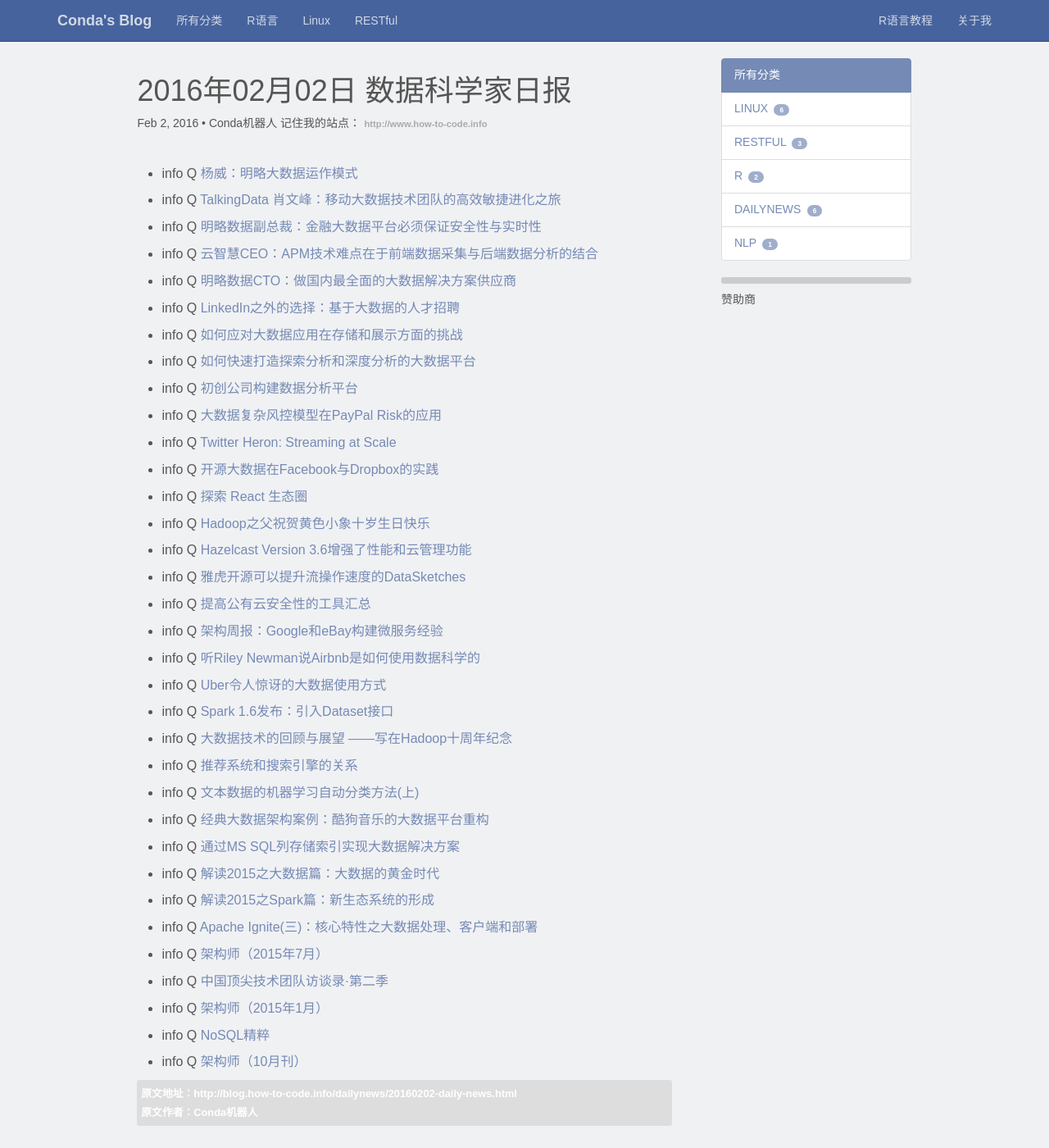
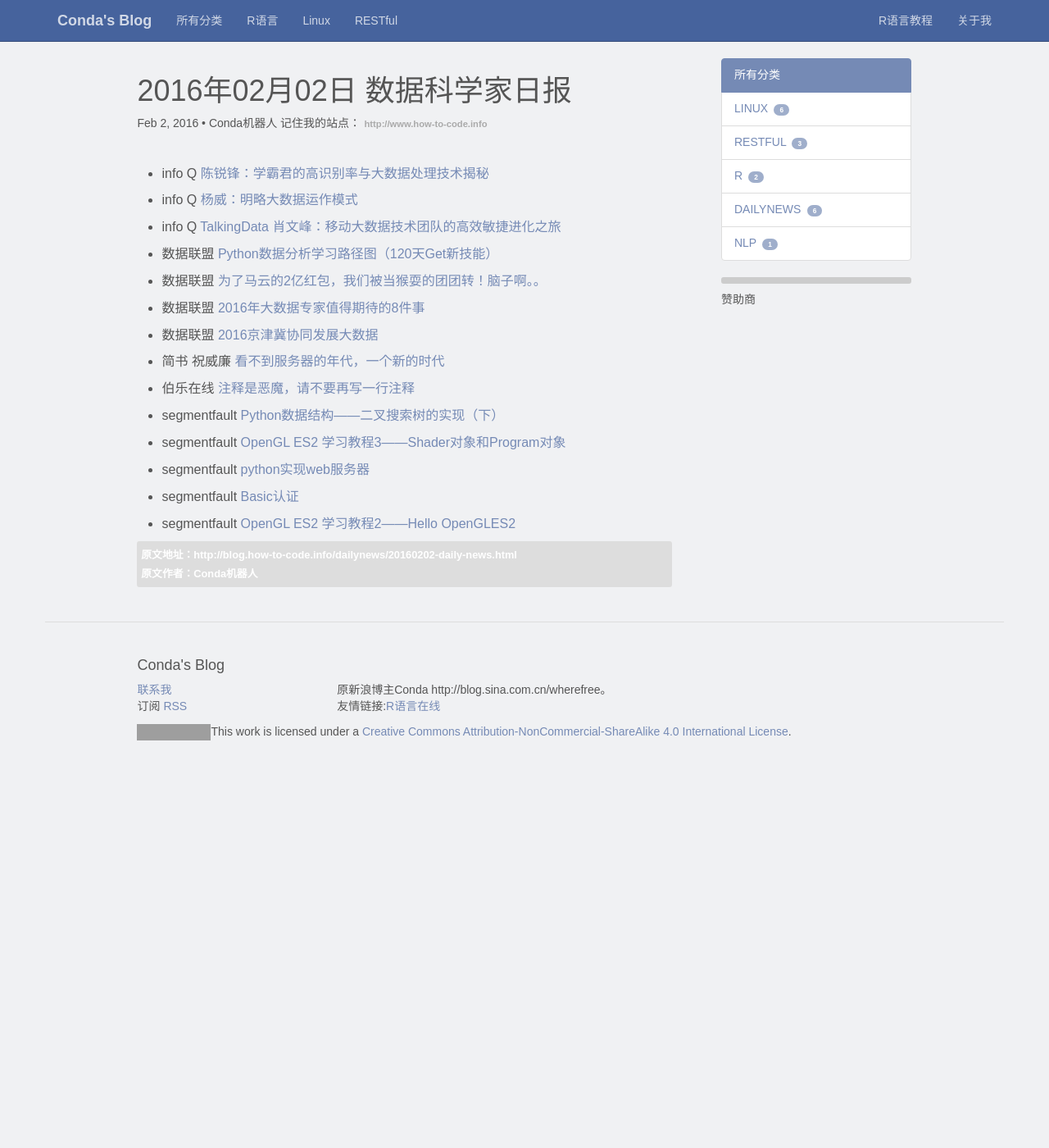
Before and after one commit to fun360/fun360, a Jekyll site: the page built from _posts/dailynews/2016-02-02-20160202-daily-news.markdown, in a window 1280 px wide and 1400 px high. Shown: the whole window at 82% size. Built offline with Jekyll 4.4.1, drawn with Linux system fonts in a browser that asks for light colours; comment, search, counter and statistics services are not loaded; grey boxes are pictures that could not be loaded.

Commit message:
dailynews

```diff
--- a/_posts/dailynews/2016-02-02-20160202-daily-news.markdown
+++ b/_posts/dailynews/2016-02-02-20160202-daily-news.markdown
@@ -1,74 +1,34 @@
 ---
 layout: post
 title:  "2016年02月02日 数据科学家日报"
-date: 2016-02-02 11:54:10
+date: 2016-02-02 12:08:43
 author: Conda机器人
 categories: dailynews
 ---
+ * info Q [陈锐锋：学霸君的高识别率与大数据处理技术揭秘](http://www.infoq.com/cn/interviews/interview-with-chenruifeng-talk-xueba100-technology)
+
  * info Q [杨威：明略大数据运作模式](http://www.infoq.com/cn/interviews/interview-with-yangwei-talk-mininglamp-big-data-operation-pattern)
 
  * info Q [TalkingData 肖文峰：移动大数据技术团队的高效敏捷进化之旅](http://www.infoq.com/cn/interviews/interview-with-xiaowenfeng-talk-mobile-big-data-technology-team)
 
- * info Q [明略数据副总裁：金融大数据平台必须保证安全性与实时性](http://www.infoq.com/cn/interviews/interview-with-zhouweitian-talk-financial-big-data-platform)
+ * 数据联盟 [Python数据分析学习路径图（120天Get新技能）](http://dataunion.org/21657.html)
 
- * info Q [云智慧CEO：APM技术难点在于前端数据采集与后端数据分析的结合](http://www.infoq.com/cn/interviews/interview-cloudwise-ceo)
+ * 数据联盟 [为了马云的2亿红包，我们被当猴耍的团团转！脑子啊。。](http://dataunion.org/21775.html)
 
- * info Q [明略数据CTO：做国内最全面的大数据解决方案供应商](http://www.infoq.com/cn/interviews/interview-with-semidata-cto)
+ * 数据联盟 [2016年大数据专家值得期待的8件事](http://dataunion.org/21770.html)
 
- * info Q [LinkedIn之外的选择：基于大数据的人才招聘](http://www.infoq.com/cn/interviews/linkedin-outside-options-recruitment-based-on-large-data)
+ * 数据联盟 [2016京津冀协同发展大数据](http://dataunion.org/21766.html)
 
- * info Q [如何应对大数据应用在存储和展示方面的挑战](http://www.infoq.com/cn/interviews/challenges-large-data-applications-in-storage-and-display-challenges)
+ * 简书 祝威廉 [看不到服务器的年代，一个新的时代](http://www.jianshu.com/p/15c3172c4f0c)
 
- * info Q [如何快速打造探索分析和深度分析的大数据平台](http://www.infoq.com/cn/presentations/build-big-data-platform-of-explore-and-depth-analysis)
+ * 伯乐在线 [注释是恶魔，请不要再写一行注释](http://blog.jobbole.com/93683/)
 
- * info Q [初创公司构建数据分析平台](http://www.infoq.com/cn/presentations/start-up-companies-build-data-analysis-platform)
+ * segmentfault [Python数据结构——二叉搜索树的实现（下）](http://segmentfault.com/a/1190000004407072)
 
- * info Q [大数据复杂风控模型在PayPal Risk的应用](http://www.infoq.com/cn/presentations/practise-of-big-data-complex-wind-control-model-in-paypal-risk)
+ * segmentfault [OpenGL ES2 学习教程3——Shader对象和Program对象](http://segmentfault.com/a/1190000004406061)
 
- * info Q [Twitter Heron: Streaming at Scale](http://www.infoq.com/cn/presentations/twitter-heron-streaming-at-scale)
+ * segmentfault [python实现web服务器](http://segmentfault.com/a/1190000004406048)
 
- * info Q [开源大数据在Facebook与Dropbox的实践](http://www.infoq.com/cn/presentations/practise-of-open-source-big-data-in-facebook-dropbox)
+ * segmentfault [Basic认证](http://segmentfault.com/a/1190000004406025)
 
- * info Q [探索 React 生态圈](http://www.infoq.com/cn/presentations/explore-react-ecosystem)
-
- * info Q [Hadoop之父祝贺黄色小象十岁生日快乐](http://www.infoq.com/cn/news/2016/01/hadoop-ten-years-Doug)
-
- * info Q [Hazelcast Version 3.6增强了性能和云管理功能](http://www.infoq.com/cn/news/2016/01/Hazelcast-3.6-Performance-Cloud)
-
- * info Q [雅虎开源可以提升流操作速度的DataSketches](http://www.infoq.com/cn/news/2016/01/Yahoo-open-sources-data-sketches)
-
- * info Q [提高公有云安全性的工具汇总](http://www.infoq.com/cn/news/2016/01/improve-safety-tools-public-clou)
-
- * info Q [架构周报：Google和eBay构建微服务经验](http://www.infoq.com/cn/news/2016/01/arch-weekly-google)
-
- * info Q [听Riley Newman说Airbnb是如何使用数据科学的](http://www.infoq.com/cn/news/2016/01/airbnb-data-science)
-
- * info Q [Uber令人惊讶的大数据使用方式](http://www.infoq.com/cn/news/2016/01/Uber-big-data-used)
-
- * info Q [Spark 1.6发布：引入Dataset接口](http://www.infoq.com/cn/news/2016/01/spark-16-release)
-
- * info Q [大数据技术的回顾与展望  ——写在Hadoop十周年纪念](http://www.infoq.com/cn/articles/review-and-prospec-of-big-data-technology)
-
- * info Q [推荐系统和搜索引擎的关系](http://www.infoq.com/cn/articles/recommendation-and-searchengine)
-
- * info Q [文本数据的机器学习自动分类方法(上)](http://www.infoq.com/cn/articles/machine-learning-automatic-classification-of-text-data)
-
- * info Q [经典大数据架构案例：酷狗音乐的大数据平台重构](http://www.infoq.com/cn/articles/kugou-big-data-platform-restructure)
-
- * info Q [通过MS SQL列存储索引实现大数据解决方案](http://www.infoq.com/cn/articles/SQL-Server-ColumnStore)
-
- * info Q [解读2015之大数据篇：大数据的黄金时代](http://www.infoq.com/cn/articles/2015-Review-Bigdata)
-
- * info Q [解读2015之Spark篇：新生态系统的形成](http://www.infoq.com/cn/articles/2015-Review-Spark)
-
- * info Q [Apache Ignite(三)：核心特性之大数据处理、客户端和部署](http://www.infoq.com/cn/articles/apache-ignite-part03)
-
- * info Q [架构师（2015年7月）](http://www.infoq.com/cn/minibooks/architect-201507)
-
- * info Q [中国顶尖技术团队访谈录·第二季](http://www.infoq.com/cn/minibooks/toptech02)
-
- * info Q [架构师（2015年1月）](http://www.infoq.com/cn/minibooks/architect-201501)
-
- * info Q [NoSQL精粹](http://www.infoq.com/cn/minibooks/nosql-distilled)
-
- * info Q [架构师（10月刊）](http://www.infoq.com/cn/minibooks/architect-oct-10-2011)
+ * segmentfault [OpenGL ES2 学习教程2——Hello OpenGLES2](http://segmentfault.com/a/1190000004404224)
```
